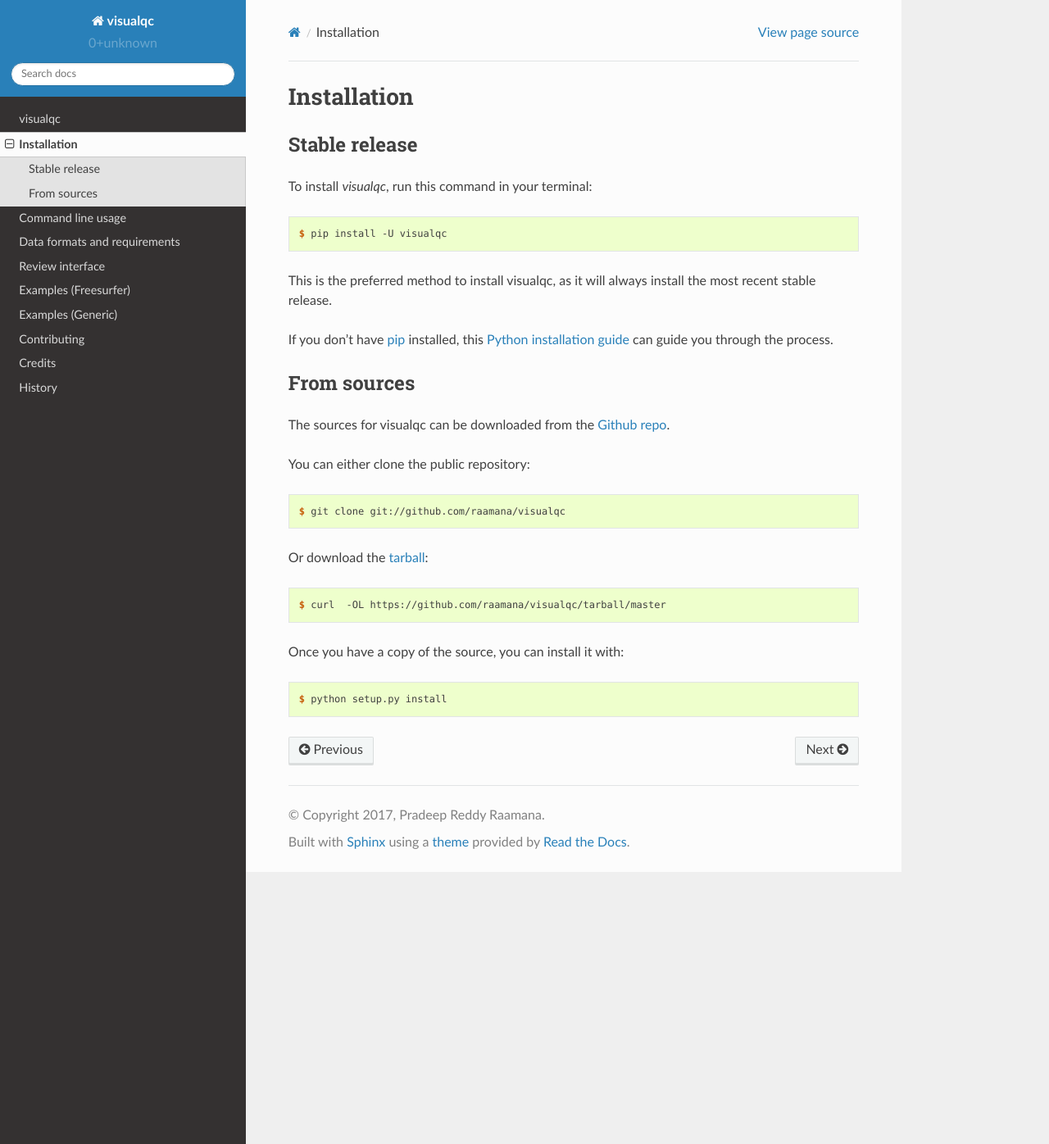
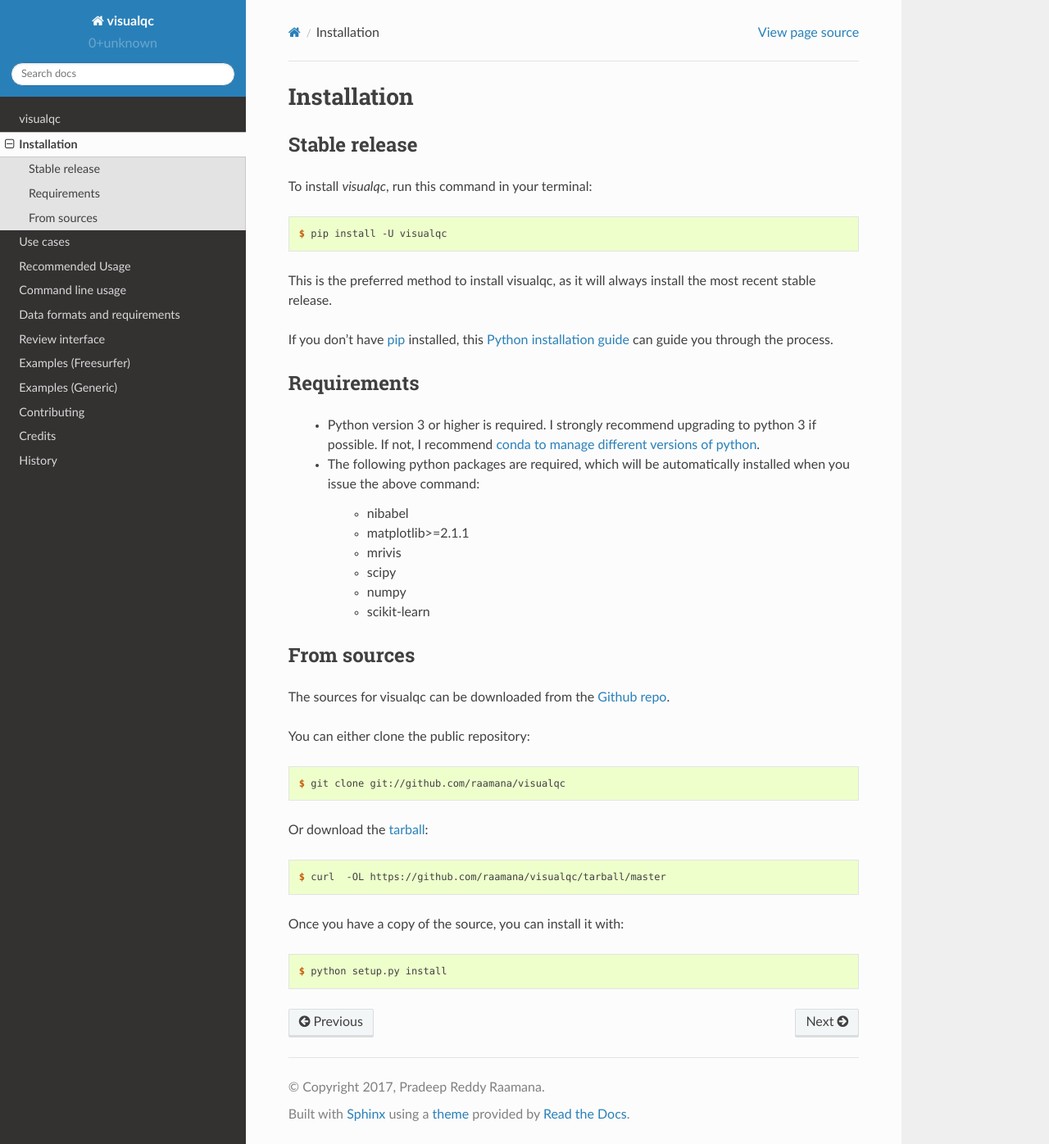
Before and after one commit to raamana/visualqc, a Sphinx documentation site: the page built from docs/installation.rst, in a window 1280 px wide and 1396 px high. Shown: the whole window at 82% size. Built offline with Sphinx 7.4.7 and the Read the Docs theme 2.0.0, drawn with Linux system fonts in a browser that asks for light colours.

Commit message:
notes on applicable use cases, and recommended usage/workflow

```diff
--- a/docs/index.rst
+++ b/docs/index.rst
@@ -8,6 +8,8 @@
 
    readme
    installation
+   use_cases
+   recommended_usage
    usage
    file_formats
    how_to
--- a/docs/installation.rst
+++ b/docs/installation.rst
@@ -21,6 +21,21 @@
 
 .. _pip: https://pip.pypa.io
 .. _Python installation guide: http://docs.python-guide.org/en/latest/starting/installation/
+
+
+Requirements
+-------------
+
+ - Python version 3 or higher is required. I strongly recommend upgrading to python 3 if possible. If not, I recommend `conda to manage different versions of python <https://conda.io/docs/user-guide/tasks/manage-python.html>`_.
+
+ - The following python packages are required, which will be automatically installed when you issue the above command:
+
+    - nibabel
+    - matplotlib>=2.1.1
+    - mrivis
+    - scipy
+    - numpy
+    - scikit-learn
 
 
 From sources
```
Also changed, not shown: docs/recommended_usage.rst (added, +18 -0 lines), docs/use_cases.rst (added, +13 -0 lines).
